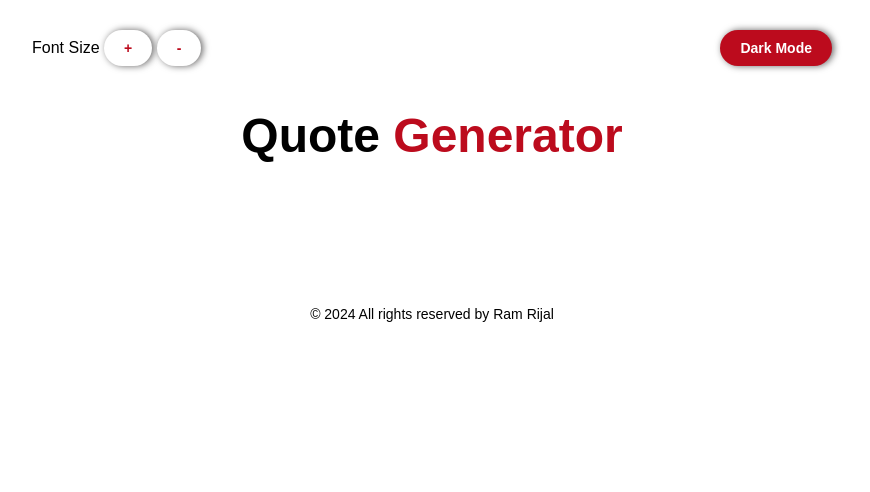
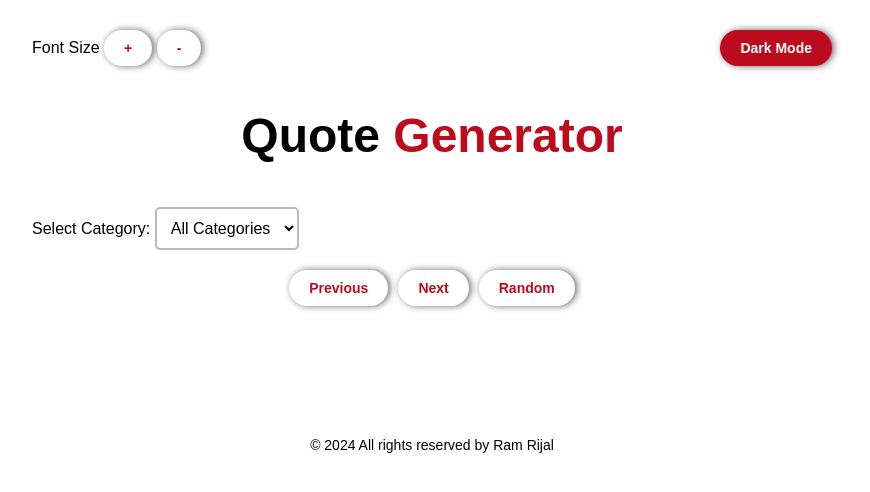
Before and after one commit to RamRijal/ChuloQuota, a plain HTML site: page index.html in a window 1280 px wide. Shown: the whole page, without its empty margins (208-1078 px from the left). Drawn offline with Linux system fonts and the light colour scheme.

Commit message:
buttons added with category dropdown

```diff
--- a/index.html
+++ b/index.html
@@ -23,7 +23,26 @@
         </div>
         <h1 class="title">Quote <span id="solutions">Generator</span></h1>
       </header>
-
+      <div class="options"></div>
+        <div class="Category-button">
+          <label for="category-select">Select Category:</label>
+          <select id="category-select">
+            <option value="all">All Categories</option>
+            <option value="science">Science</option>
+            <option value="life">Life</option>
+            <option value="love">Love</option>
+            <option value="food">Food</option>
+            <option value="war">War</option>
+          </select>
+        </div>
+        <div class="controls">
+          <button id="previous-quote" aria-label="Previous quote">
+            Previous
+          </button>
+          <button id="next-quote" aria-label="Next quote">Next</button>
+          <button id="random-quote" aria-label="Random quote">Random</button>
+        </div>
+      </div>
     <footer class="footer">
       <p class="copyright">&copy; 2024 All rights reserved by Ram Rijal</p>
     </footer>
--- a/styles.css
+++ b/styles.css
@@ -63,6 +63,38 @@ button:hover {
 #toggleMode:hover {
   background: #d5071b;
 }
+.controls {
+  display: flex;
+  justify-content: center;
+  gap: 10px;
+  margin-bottom: 20px;
+}
+
+.Category-button {
+  margin-bottom: 20px;
+}
+
+#category-select {
+  padding: 10px;
+  font-size: 16px;
+  border: 2px solid #b9b9b9;
+  border-radius: 5px;
+  background-color: var(--background-light);
+  color: var(--text-light);
+  cursor: pointer;
+  transition: background-color var(--transition-duration),
+    color var(--transition-duration);
+}
+
+#category-select:hover {
+  background-color: #f0f0f0;
+}
+
+#category-select:focus {
+  outline: none;
+  border-color: var(--primary-color);
+}
+
 
 .footer {
   bottom: 0;
```
